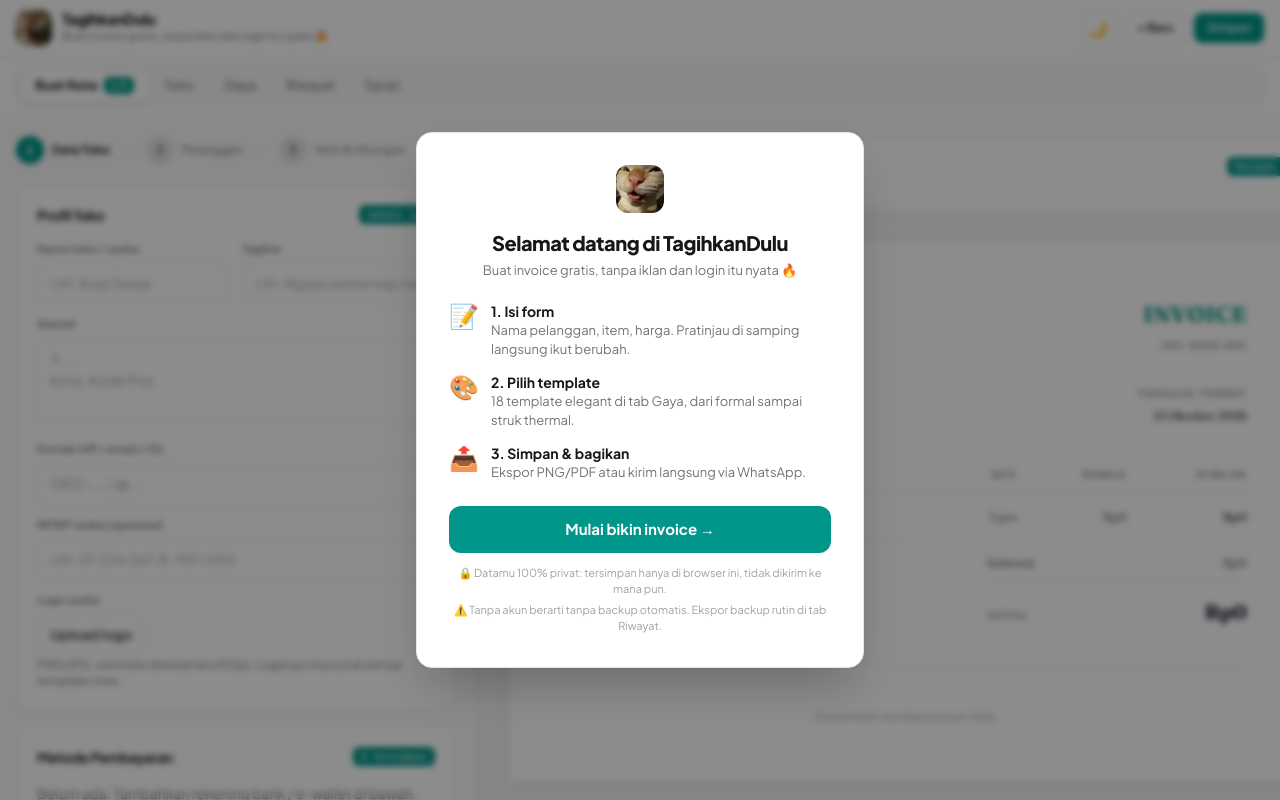
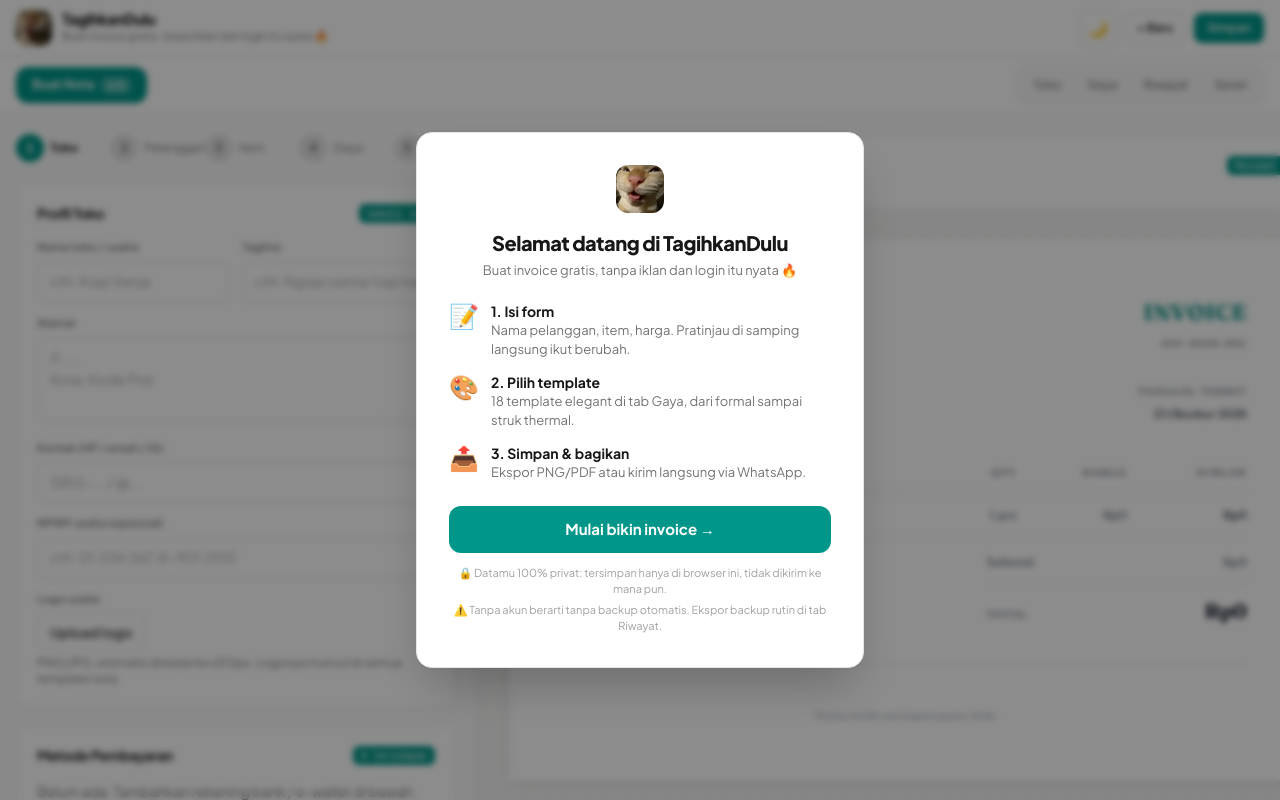
Before and after one commit to junanda24/notakandulu, a React (Vite) app: page / in a window 1280 px wide. Shown: the top 800 px of the page. Built offline with nearby package versions, Linux system fonts and the light colour scheme.

Commit message:
Rapikan tab & stepper: Buat Nota prominent kiri, sekunder kanan; label step pendek anti-kepotong

```diff
--- a/src/App.jsx
+++ b/src/App.jsx
@@ -201,24 +201,28 @@ export default function App() {
             <Btn onClick={handleSave} primary className="py-1.5! px-3! text-xs!">Simpan</Btn>
           </div>
         </div>
-        {/* Tab nav: segmented control */}
+        {/* Tab nav: aksi utama di kiri, sekunder di kanan biar fokus tidak terbagi */}
         <nav className="border-t border-line">
-          <div className="mx-auto max-w-7xl px-4 py-2">
+          <div className="mx-auto max-w-7xl px-4 py-2 flex items-center justify-between gap-2">
+            <button
+              onClick={() => { setTab("buat"); setMobileView("form"); }}
+              className={`flex shrink-0 items-center gap-1.5 rounded-xl px-4 py-2 text-[13px] font-bold transition ${tab === "buat" ? "bg-teal-600 text-white shadow" : "border border-line text-neutral-500 hover:text-ink dark:text-neutral-400"}`}
+            >
+              Buat Nota
+              <span className={`rounded-md px-1.5 py-px font-mono2 text-[10px] font-bold tabular-nums ${tab === "buat" ? "bg-white/25 text-white" : "bg-neutral-200 dark:bg-neutral-800 text-neutral-500"}`}>
+                {wizIdx + 1}/{wizSteps.length}
+              </span>
+            </button>
             <div className="flex gap-0.5 overflow-x-auto rounded-xl border border-line bg-neutral-100/70 dark:bg-neutral-900 p-1">
-              {TABS.map((t) => {
+              {TABS.filter((t) => t.id !== "buat").map((t) => {
                 const active = tab === t.id;
                 return (
                   <button
                     key={t.id}
                     onClick={() => { setTab(t.id); setMobileView("form"); }}
-                    className={`flex shrink-0 items-center gap-1.5 rounded-lg px-3.5 py-1.5 text-[13px] transition ${active ? "bg-white dark:bg-neutral-800 font-bold text-ink shadow-sm" : "font-medium text-neutral-500 hover:text-ink dark:text-neutral-400 dark:hover:text-neutral-100"}`}
+                    className={`shrink-0 rounded-lg px-3 py-1.5 text-[12px] transition ${active ? "bg-white dark:bg-neutral-800 font-bold text-ink shadow-sm" : "font-medium text-neutral-500 hover:text-ink dark:text-neutral-400 dark:hover:text-neutral-100"}`}
                   >
                     {t.name}
-                    {t.id === "buat" && active && (
-                      <span className="rounded-md bg-teal-600 px-1.5 py-px font-mono2 text-[10px] font-bold text-white tabular-nums">
-                        {wizIdx + 1}/{wizSteps.length}
-                      </span>
-                    )}
                   </button>
                 );
               })}
--- a/src/components/wizard/Wizard.jsx
+++ b/src/components/wizard/Wizard.jsx
@@ -9,6 +9,8 @@ import { getSteps } from "./shared.jsx";
 import { Btn } from "../ui.jsx";
 
 function StepperHead({ steps, idx, onJump }) {
+  // Label pendek biar 4-5 step muat di kolom wizard tanpa kepotong
+  const SHORT = { toko: "Toko", pelanggan: "Pelanggan", item: "Item", gaya: "Gaya", kirim: "Kirim" };
   return (
     <div>
       {/* Desktop: numbered steps */}
@@ -17,14 +19,14 @@ function StepperHead({ steps, idx, onJump }) {
           const done = i < idx;
           const active = i === idx;
           return (
-            <li key={s.id} className="flex items-center flex-1 last:flex-none">
+            <li key={s.id} className="flex items-center min-w-0 flex-1 last:flex-none">
               <button
                 onClick={() => onJump(s.id)}
-                className="flex items-center gap-2 group shrink-0"
+                className="flex items-center gap-1.5 min-w-0 shrink-0"
                 title={s.title}
               >
                 <span
-                  className={`flex h-7 w-7 items-center justify-center rounded-full text-[12px] font-extrabold tabular-nums transition ${
+                  className={`flex h-7 w-7 shrink-0 items-center justify-center rounded-full text-[12px] font-extrabold tabular-nums transition ${
                     active
                       ? "bg-teal-600 text-white"
                       : done
@@ -34,12 +36,12 @@ function StepperHead({ steps, idx, onJump }) {
                 >
                   {done ? "✓" : i + 1}
                 </span>
-                <span className={`text-[12px] whitespace-nowrap ${active ? "font-bold text-ink" : "text-neutral-500 dark:text-neutral-400"}`}>
-                  {s.title}
+                <span className={`text-[12px] whitespace-nowrap truncate ${active ? "font-bold text-ink" : "text-neutral-500 dark:text-neutral-400"}`}>
+                  {SHORT[s.id] || s.title}
                 </span>
               </button>
               {i < steps.length - 1 && (
-                <span className={`mx-2 h-px flex-1 min-w-4 ${done ? "bg-teal-500" : "bg-line"}`} />
+                <span className={`mx-1.5 h-px flex-1 min-w-2 ${done ? "bg-teal-500" : "bg-line"}`} />
               )}
             </li>
           );
```
Also changed, not shown: 4 other files (tests, documents, lock files or other folders).
